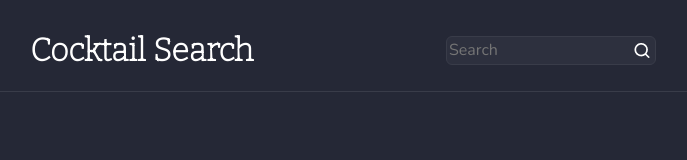
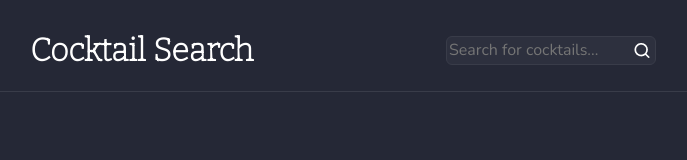
Before and after one commit to VilleSavolainen1/Cocktail-Search, a React (Create React App) app: page / in a window 1280 px wide. Shown: the top 160 px of the page, without its empty margins (254-941 px from the left). Built offline with nearby package versions, Linux system fonts and the light colour scheme.

Commit message:
added search input

```diff
--- a/src/components/header/header.js
+++ b/src/components/header/header.js
@@ -11,7 +11,7 @@ const Header = () => (
       <NavigationInner>
         <Title>Cocktail Search</Title>
         <SearchSection>
-          <Input placeholder="Search" onChange={(e) => console.log(e.target.value)} />
+          <Input placeholder="Search for cocktails..." onChange={(e) => console.log(e.target.value)} />
           <img src={search} alt="" style={{ marginLeft: '-24px' }} />
         </SearchSection>
       </NavigationInner>
```
